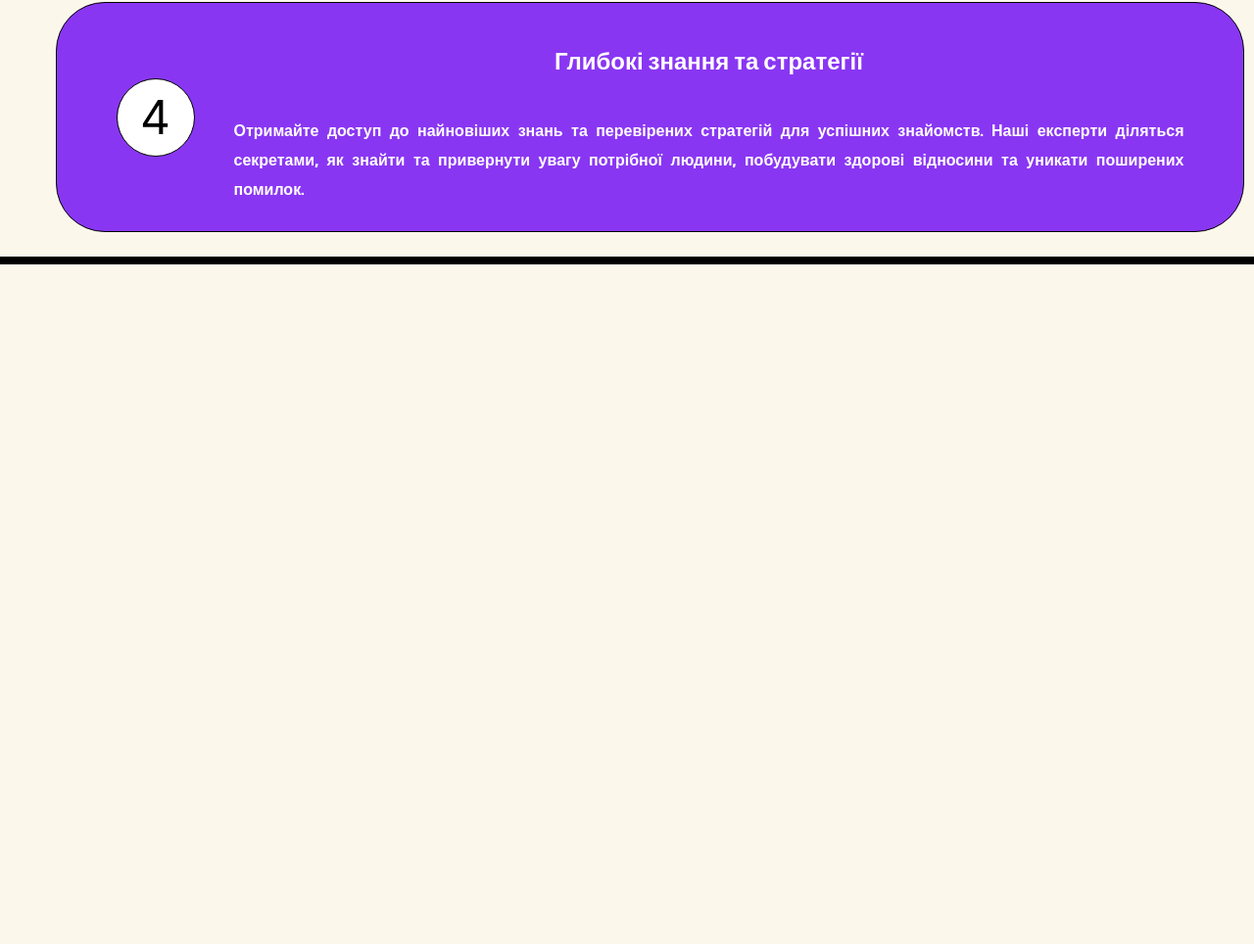
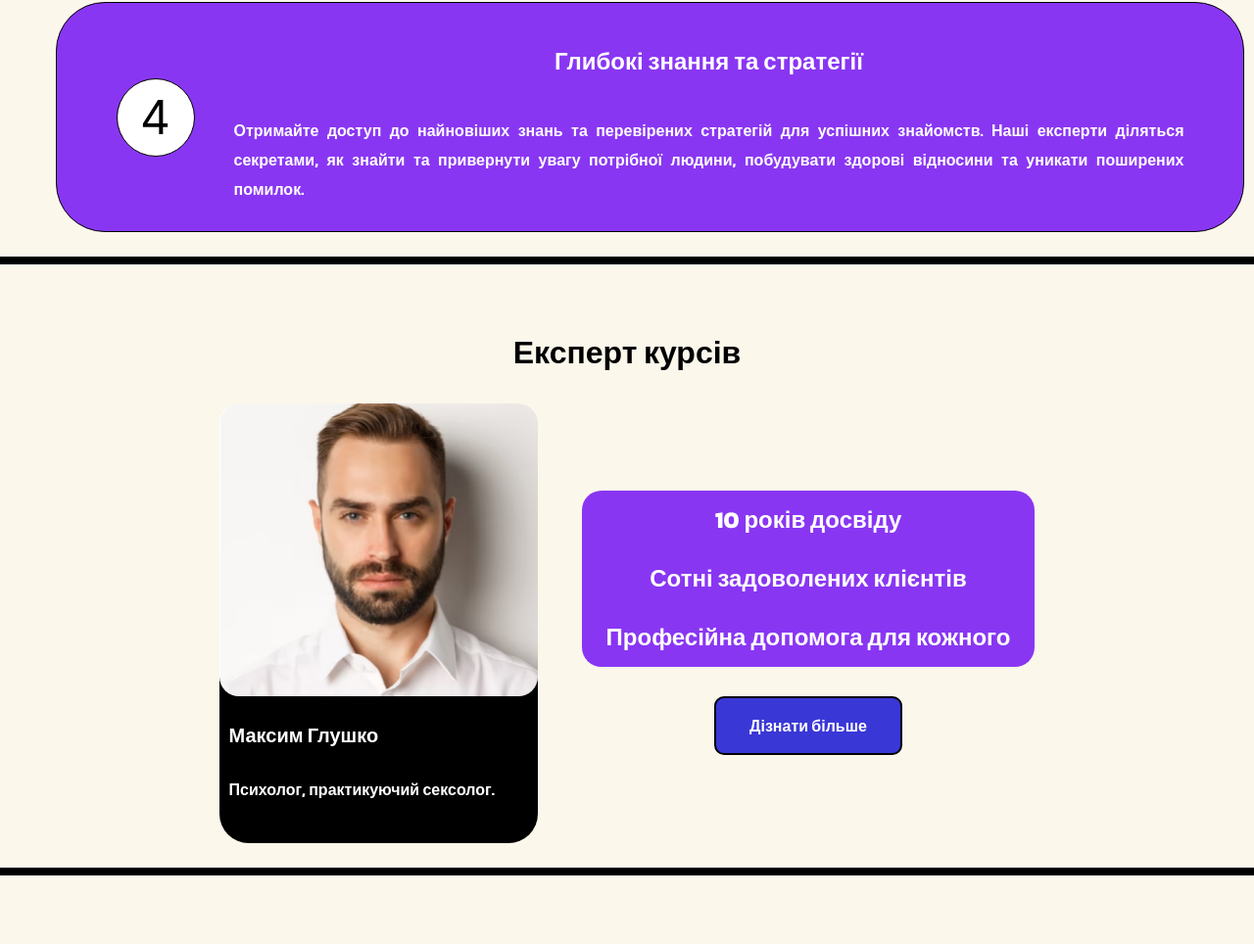
Before and after one commit to KanishVlad/relationship_courses, a website: page app/index.html in a window 1280 px wide. Shown: the part 1571-2535 px from the top of the page at 98% size. Before the commit the page ends 1911 px from the top, so only its background shows below. Drawn offline with nearby package versions, Linux system fonts and the light colour scheme; files that its build step writes are made by us from their sources.

Commit message:
create expert section

```diff
--- a/app/index.html
+++ b/app/index.html
@@ -131,6 +131,42 @@
       <div class="border"></div>
     </section>
 
+    <section class="expert section">
+      <div class="container">
+        <h2 class="title">
+          Експерт курсів
+        </h2>
+        <div class="expert__content">
+          <div class="expert__card">
+            <img class="expert__img" src="images/autor.jpg" alt="ведучий курсів">
+            <h4 class="expert__title">
+              Максим Глушко
+            </h4>
+            <p class="expert__info">
+              Психолог, практикуючий сексолог.
+            </p>
+          </div>
+          <div class="expert__container">
+            <div class="expert__description">
+              <p class="expert__text">
+                10 років досвіду
+              </p>
+              <p class="expert__text">
+                Сотні задоволених клієнтів
+              </p>
+              <p class="expert__text">
+                Професійна допомога для кожного
+              </p>
+            </div>
+            <a class="expert__btn btn" href="#">
+              Дізнати більше
+            </a>
+          </div>
+        </div>
+      </div>
+      <div class="border"></div>
+    </section>
+
 
 
   </main>
--- a/app/scss/_global.scss
+++ b/app/scss/_global.scss
@@ -45,3 +45,13 @@ body {
   text-align: center;
   margin-bottom: 40px;
 }
+
+.btn {
+  padding: 13px 34px;
+  background-color: $btn;
+  border-radius: 10px;
+  border: 2px solid $text-dark;
+  color: $text-white;
+  font-weight: 700;
+  line-height: 30px;
+}
--- a/app/scss/_vars.scss
+++ b/app/scss/_vars.scss
@@ -4,3 +4,4 @@ $text-white: #FFFFFF;
 $bg: #FCF7EB;
 $border-color-btn: #442CD9;
 $bg-block: #8936F3;
+$btn: #3A37D7;
--- /dev/null
+++ b/app/scss/components/_expert.scss
@@ -0,0 +1,69 @@
+.expert {
+
+
+  &__content {
+    display: flex;
+    justify-content: center;
+    margin-bottom: 25px;
+  }
+
+  &__card {
+    background-color: $text-dark;
+    max-width: 325px;
+    width: 100%;
+    border-radius: 30px;
+    margin-right: 45px;
+  }
+
+  &__img {
+    border-radius: 20px;
+    margin-bottom: 20px;
+  }
+
+  &__title {
+    font-size: 20px;
+    font-weight: 700;
+    line-height: 40px;
+    color: $text-white;
+    padding-left: 10px;
+    margin-bottom: 20px;
+  }
+
+  &__info {
+    font-weight: 700;
+    line-height: 30px;
+    color: $text-white;
+    padding-left: 10px;
+    padding-bottom: 40px;
+  }
+
+  &__container {
+    display: flex;
+    flex-direction: column;
+    justify-content: center;
+    align-items: center;
+  }
+
+  &__description {
+    background-color: #8936F3;
+    max-width: 493px;
+    width: 100%;
+    border-radius: 20px;
+    padding: 10px 25px;
+    margin-bottom: 30px;
+  }
+
+  &__text {
+    color: $text-white;
+    font-size: 24px;
+    font-weight: 700;
+    line-height: 40px;
+    text-align: center;
+  }
+
+  &__text:not(:last-child) {
+    margin-bottom: 20px;
+  }
+
+
+}
--- a/app/scss/style.scss
+++ b/app/scss/style.scss
@@ -7,3 +7,4 @@
 @import 'components/header';
 @import 'components/find_love';
 @import 'components/you-get';
+@import 'components/expert';
```
Also changed, not shown: app/images/autor.jpg (added).
